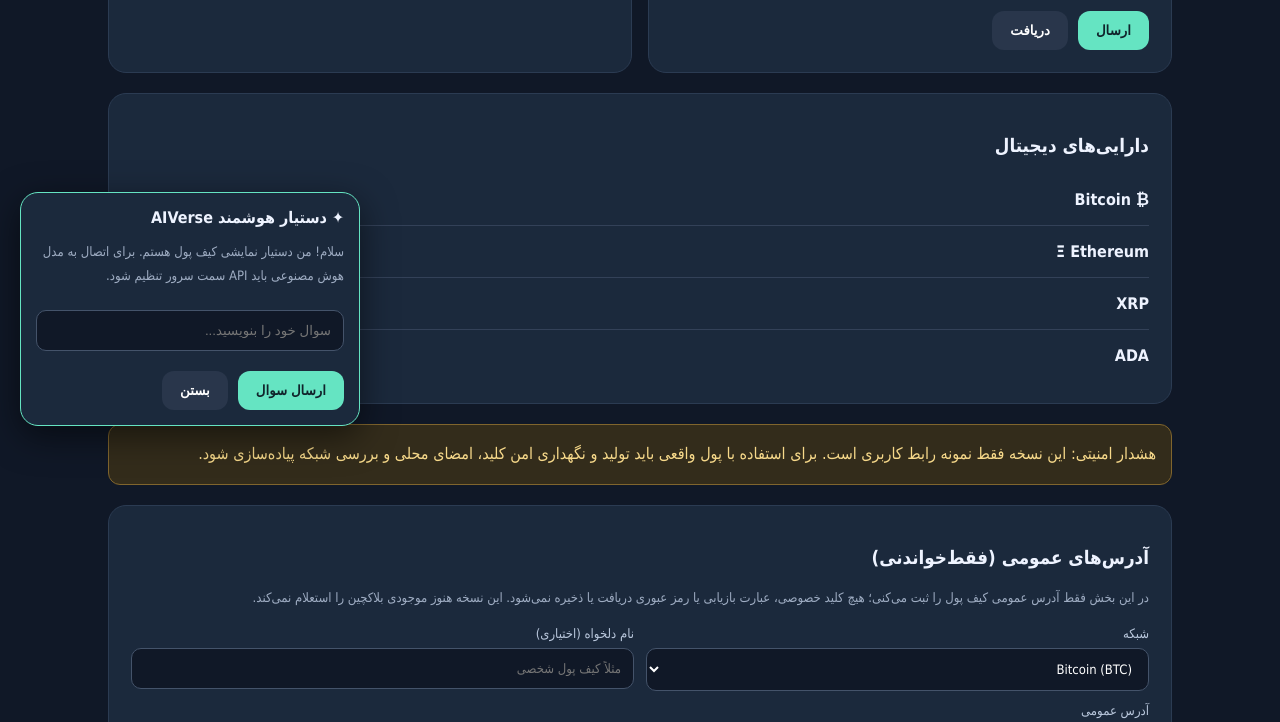
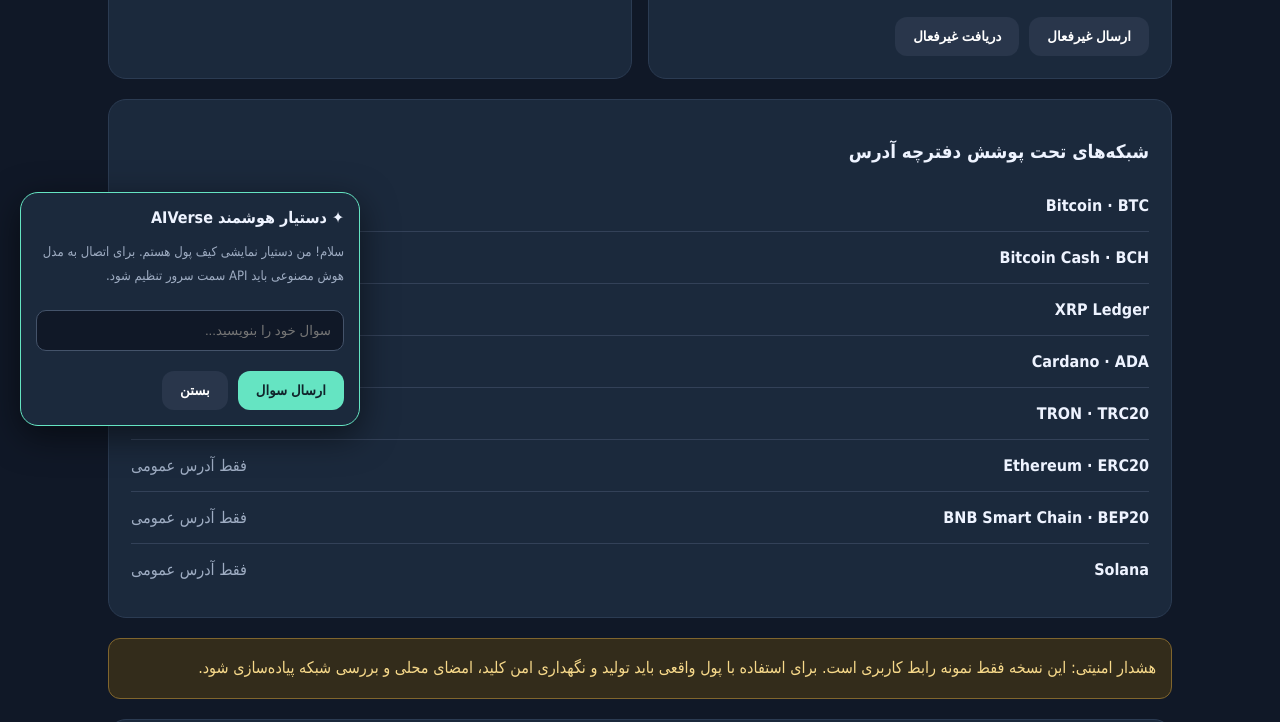
Before and after one commit to ehsannamjoo1365/aiverse-wallet, a plain HTML site: page index.html in a window 1280 px wide. Shown: the part 354-1076 px from the top of the page. Drawn offline with Linux system fonts and the light colour scheme.

Commit message:
Remove fictional balances from wallet prototype

```diff
--- a/index.html
+++ b/index.html
@@ -81,12 +81,12 @@ footer{text-align:center;padding:30px;color:#8291a8}
 
  <section class="grid">
   <div class="card">
-   <div class="muted">مجموع دارایی آزمایشی</div>
-   <div class="balance">$12,450.00</div>
-   <span class="muted">اطلاعات نمایشی؛ متصل به بلاکچین نیست</span>
+   <div class="muted">وضعیت اتصال شبکه</div>
+   <div class="balance" style="font-size:22px">متصل نیست</div>
+   <span class="muted">هیچ موجودی زنده‌ای دریافت نمی‌شود؛ این نسخه فقط دفترچه آدرس عمومی است.</span>
    <div class="actions">
-    <button class="primary" onclick="alert('ارسال واقعی هنوز فعال نیست')">ارسال</button>
-    <button class="secondary" onclick="alert('دریافت واقعی هنوز فعال نیست')">دریافت</button>
+    <button class="secondary" disabled aria-disabled="true">ارسال غیرفعال</button>
+    <button class="secondary" disabled aria-disabled="true">دریافت غیرفعال</button>
    </div>
   </div>
 
@@ -98,23 +98,15 @@ footer{text-align:center;padding:30px;color:#8291a8}
  </section>
 
  <section class="card" style="margin-top:20px">
-  <h3>دارایی‌های دیجیتال</h3>
-  <div class="asset">
-   <span class="coin">₿ Bitcoin</span>
-   <span>0.125 BTC</span>
-  </div>
-  <div class="asset">
-   <span class="coin">Ξ Ethereum</span>
-   <span>1.50 ETH</span>
-  </div>
-  <div class="asset">
-   <span class="coin">XRP</span>
-   <span>850 XRP</span>
-  </div>
-  <div class="asset">
-   <span class="coin">ADA</span>
-   <span>1200 ADA</span>
-  </div>
+  <h3>شبکه‌های تحت پوشش دفترچه آدرس</h3>
+  <div class="asset"><span class="coin">Bitcoin · BTC</span><span class="muted">فقط آدرس عمومی</span></div>
+  <div class="asset"><span class="coin">Bitcoin Cash · BCH</span><span class="muted">فقط آدرس عمومی</span></div>
+  <div class="asset"><span class="coin">XRP Ledger</span><span class="muted">فقط آدرس عمومی</span></div>
+  <div class="asset"><span class="coin">Cardano · ADA</span><span class="muted">فقط آدرس عمومی</span></div>
+  <div class="asset"><span class="coin">TRON · TRC20</span><span class="muted">فقط آدرس عمومی</span></div>
+  <div class="asset"><span class="coin">Ethereum · ERC20</span><span class="muted">فقط آدرس عمومی</span></div>
+  <div class="asset"><span class="coin">BNB Smart Chain · BEP20</span><span class="muted">فقط آدرس عمومی</span></div>
+  <div class="asset"><span class="coin">Solana</span><span class="muted">فقط آدرس عمومی</span></div>
  </section>
 
  <div class="notice">
```
